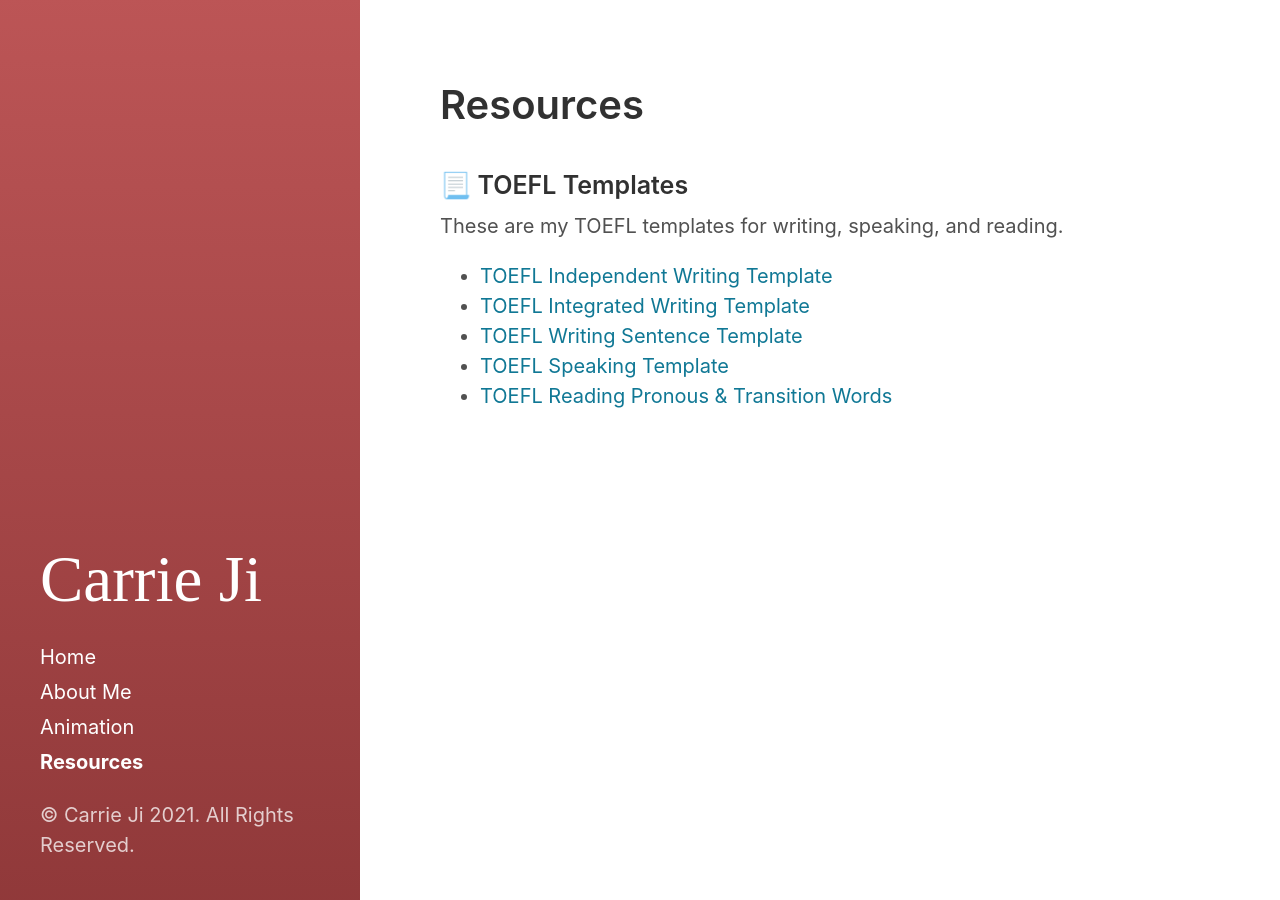
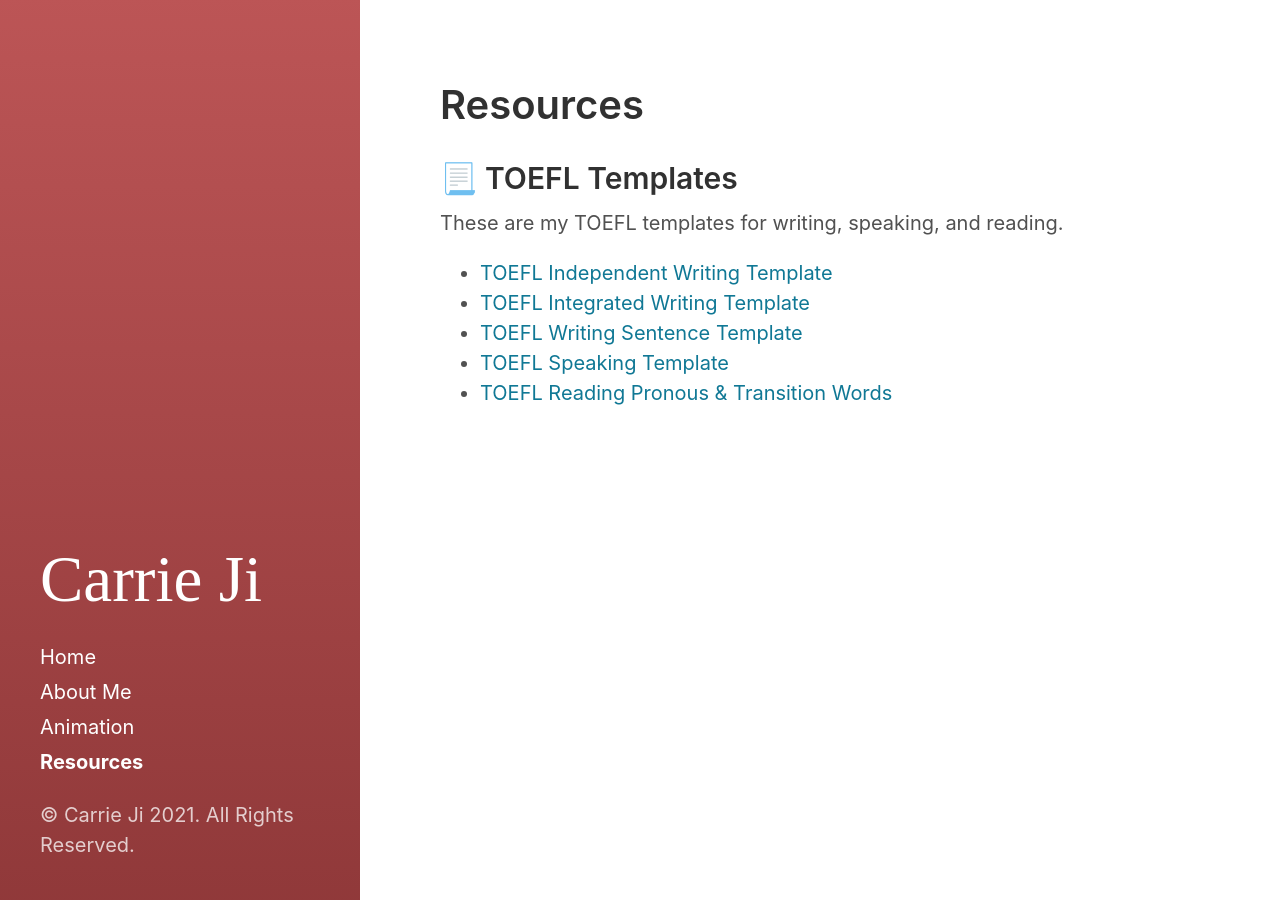
Before and after one commit to carrieji/carrieji.github.io, a Jekyll site: the page built from category/resources.md, in a window 1280 px wide. Built offline with Jekyll 4.4.1, drawn with Linux system fonts in a browser that asks for light colours.

```diff
--- a/category/resources.md
+++ b/category/resources.md
@@ -3,7 +3,7 @@ layout: category
 title: Resources
 ---
 
-### 📃 TOEFL Templates
+## 📃 TOEFL Templates
 
 These are my TOEFL templates for writing, speaking, and reading.
 
```
